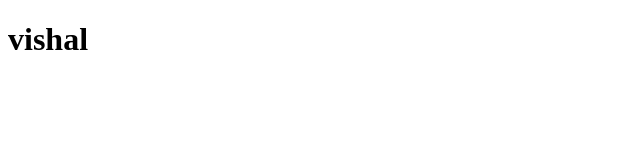
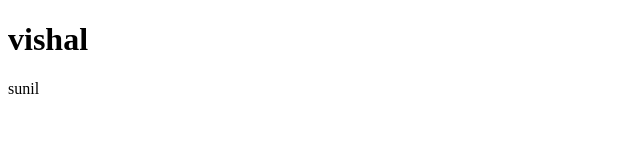
Before and after one commit to vishalsinghrawat29/sunil-test, a plain HTML site: page index.html in a window 1280 px wide. Shown: the full height of the page, 0-640 px from the left. Drawn offline with Linux system fonts and the light colour scheme.

Commit message:
Update index.html

```diff
--- a/index.html
+++ b/index.html
@@ -8,5 +8,6 @@
 </head>
 <body>
     <h1>vishal</h1>
+    <p>sunil</p>
 </body>
 </html>
```
